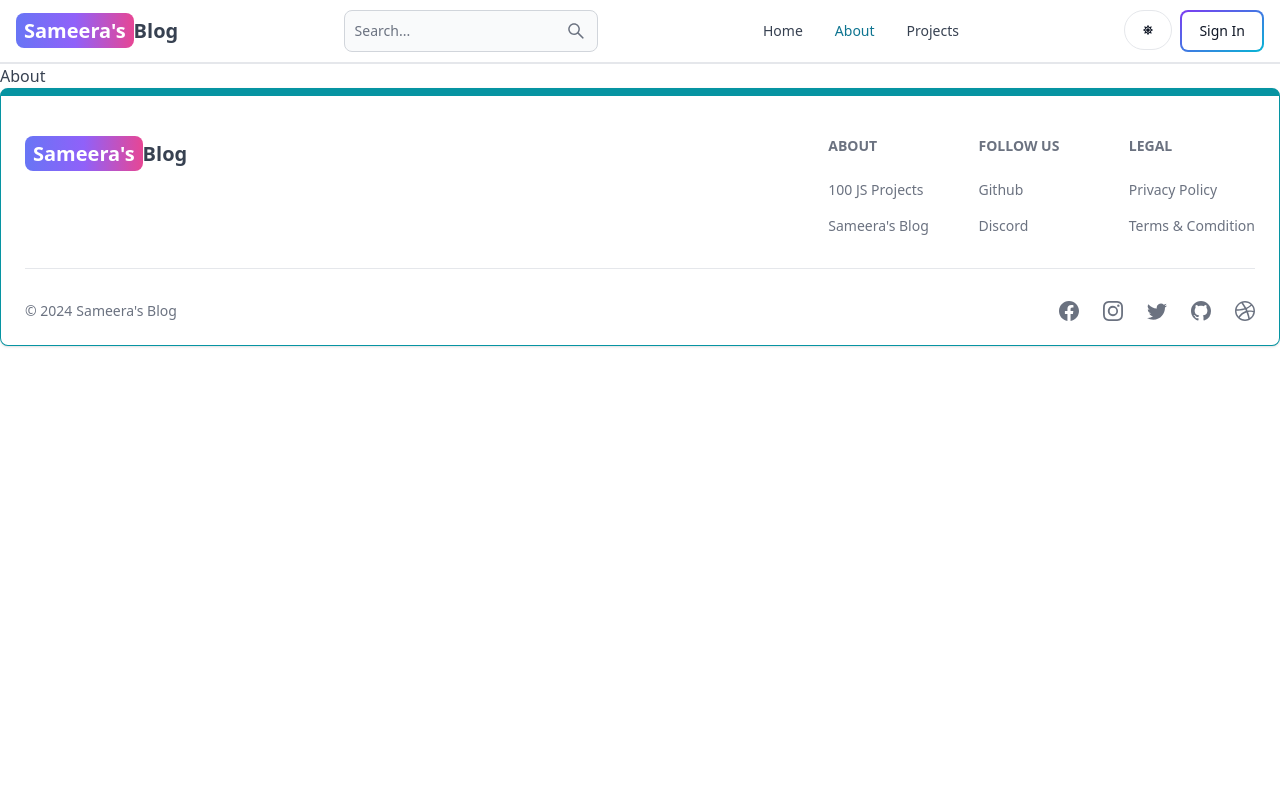
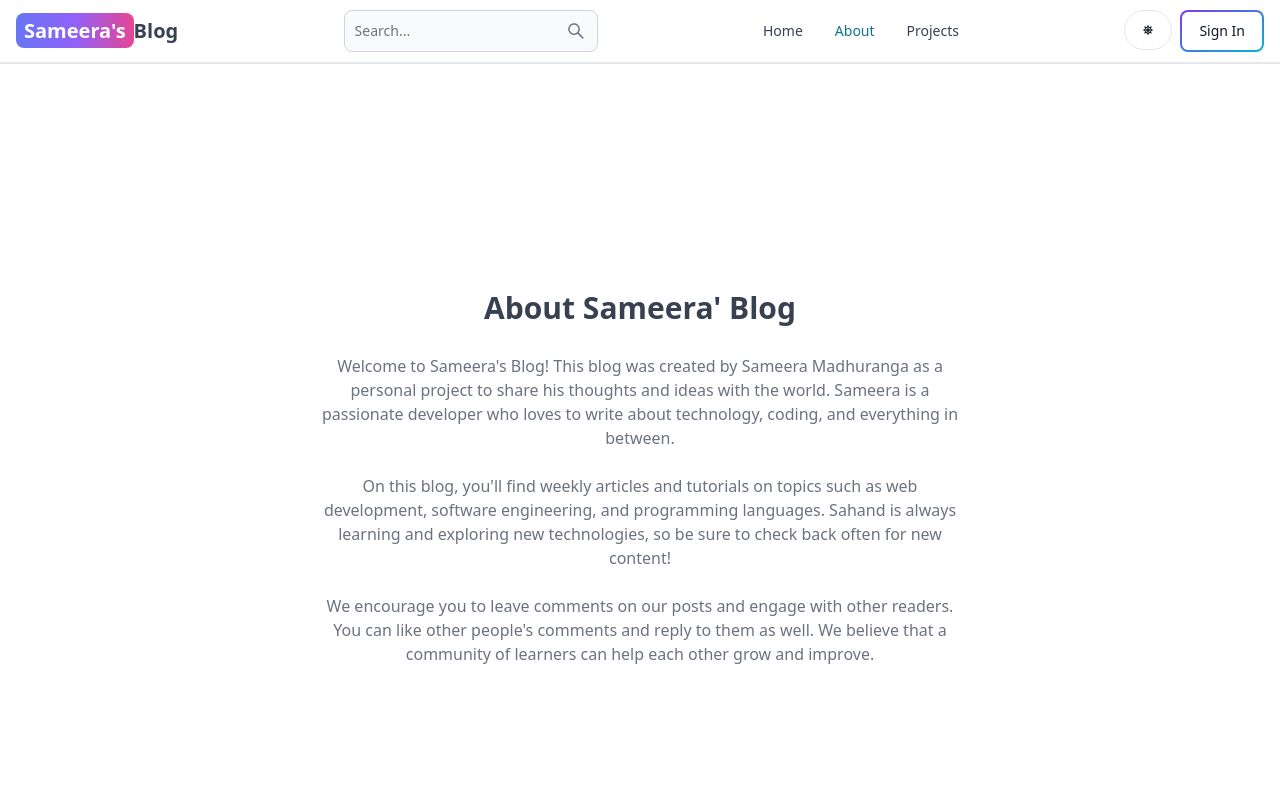
Before and after one commit to Sameemadhu16/MERN_BLOG, a React (Vite) app in the folder client/: page /about in a window 1280 px wide. Shown: the top 800 px of the page. Built offline with nearby package versions, Linux system fonts and the light colour scheme; no server answers.

Commit message:
complete about and project pages

```diff
--- a/client/src/pages/Projects.jsx
+++ b/client/src/pages/Projects.jsx
@@ -1,9 +1,11 @@
-import React from 'react'
+import CallToAction from '../components/CallToAction';
 
 export default function Projects() {
   return (
-    <div>
-      Projects
+    <div className='min-h-screen max-w-2xl mx-auto flex justify-center items-center flex-col gap-6 p-3'>
+      <h1 className='text-3xl font-semibold'>Pojects</h1>
+      <p className='text-md text-gray-500'>Build fun and engaging projects while learning HTML, CSS, and JavaScript!</p>
+      <CallToAction />
     </div>
   )
 }
--- a/client/src/pages/about.jsx
+++ b/client/src/pages/about.jsx
@@ -1,9 +1,35 @@
-import React from 'react'
+export default function About() {
+  return (
+    <div className='min-h-screen flex items-center justify-center'>
+      <div className='max-w-2xl mx-auto p-3 text-center'>
+        <div>
+          <h1 className='text-3xl font font-semibold text-center my-7'>
+            About Sameera' Blog
+          </h1>
+          <div className='text-md text-gray-500 flex flex-col gap-6'>
+            <p>
+              Welcome to Sameera's Blog! This blog was created by Sameera Madhuranga
+              as a personal project to share his thoughts and ideas with the
+              world. Sameera is a passionate developer who loves to write about
+              technology, coding, and everything in between.
+            </p>
 
-export default function about() {
-  return (
-    <div>
-      About
+            <p>
+              On this blog, you'll find weekly articles and tutorials on topics
+              such as web development, software engineering, and programming
+              languages. Sahand is always learning and exploring new
+              technologies, so be sure to check back often for new content!
+            </p>
+
+            <p>
+              We encourage you to leave comments on our posts and engage with
+              other readers. You can like other people's comments and reply to
+              them as well. We believe that a community of learners can help
+              each other grow and improve.
+            </p>
+          </div>
+        </div>
+      </div>
     </div>
-  )
+  );
 }
```
